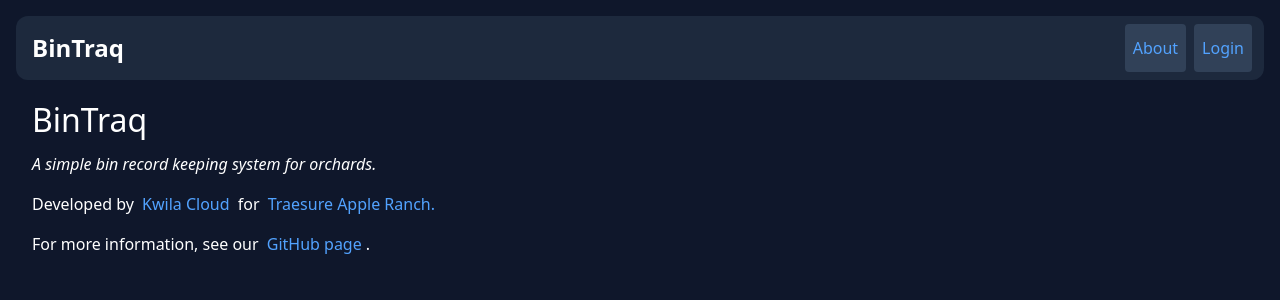
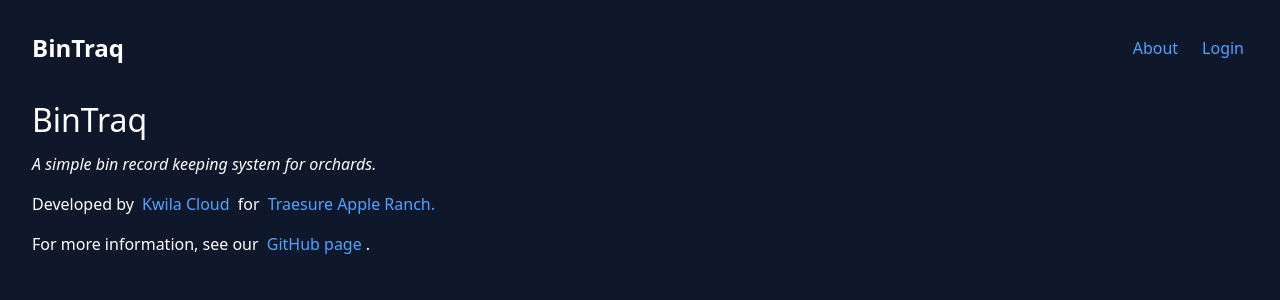
Before and after one commit to kwila-cloud/bintraq, a Vue app in the folder app/: page /about in a window 1280 px wide. Shown: the top 300 px of the page. Built offline with nearby package versions, Linux system fonts and the light colour scheme; no server answers.

Commit message:
feat: add bottom nav bar

```diff
--- a/app/src/App.vue
+++ b/app/src/App.vue
@@ -28,14 +28,10 @@
 </script>
 
 <template>
-  <nav>
+  <nav id="top-nav">
     <RouterLink v-if="isLoggedIn" to="/bins">BinTraq</RouterLink>
     <RouterLink v-else to="/about">BinTraq</RouterLink>
-
-    <RouterLink v-if="isLoggedIn" to="/bins">Bins</RouterLink>
-    <RouterLink v-if="isLoggedIn" to="/bins/add">Add Bin</RouterLink>
     <RouterLink to="/about">About</RouterLink>
-
     <RouterLink v-if="!isLoggedIn" to="/login">Login</RouterLink>
     <button v-else @click="signOut" class="button-as-a">Logout</button>
   </nav>
@@ -43,21 +39,45 @@
     <RouterView />
   </main>
 
-  <nav v-if="isLoggedIn" class="bottom-nav">
+  <nav v-if="isLoggedIn" id="bottom-nav">
+    <RouterLink to="/bins/add">Add Bin</RouterLink>
     <RouterLink to="/bins">Bins</RouterLink>
-    <RouterLink to="/bins/add">Add Bin</RouterLink>
   </nav>
 </template>
 
 <style scoped>
-.bottom-nav {
+#top-nav {
+  display: flex;
+  flex-direction: row;
+  align-items: center;
+  gap: 8px;
+  background: var(--color-slate-800);
+  padding: 8px 12px;
+  border-radius: 12px;
+
+  :first-child {
+    margin-inline-end: auto;
+    font-weight: bold;
+    font-size: 1.5rem;
+    color: var(--color-white);
+  }
+
+  :not(:first-child) {
+    font-size: 1rem;
+    line-height: 2;
+    padding: 8px;
+    background: var(--color-slate-700);
+    border-radius: 4px;
+  }
+}
+#bottom-nav {
   position: fixed;
   bottom: 0;
   left: 0;
   width: 100%;
-  background-color: #f0f0f0;
   padding: 10px;
   display: flex;
   justify-content: space-around;
+  background: var(--color-slate-800);
 }
 </style>
--- a/app/src/assets/main.css
+++ b/app/src/assets/main.css
@@ -11,31 +11,6 @@
 
 button {
   cursor: pointer;
-}
-
-nav {
-  display: flex;
-  flex-direction: row;
-  align-items: center;
-  gap: 8px;
-  background: var(--color-slate-800);
-  padding: 8px 12px;
-  border-radius: 12px;
-
-  :first-child {
-    margin-inline-end: auto;
-    font-weight: bold;
-    font-size: 1.5rem;
-    color: var(--color-white);
-  }
-
-  :not(:first-child) {
-    font-size: 1rem;
-    line-height: 2;
-    padding: 8px;
-    background: var(--color-slate-700);
-    border-radius: 4px;
-  }
 }
 
 #app {
```
